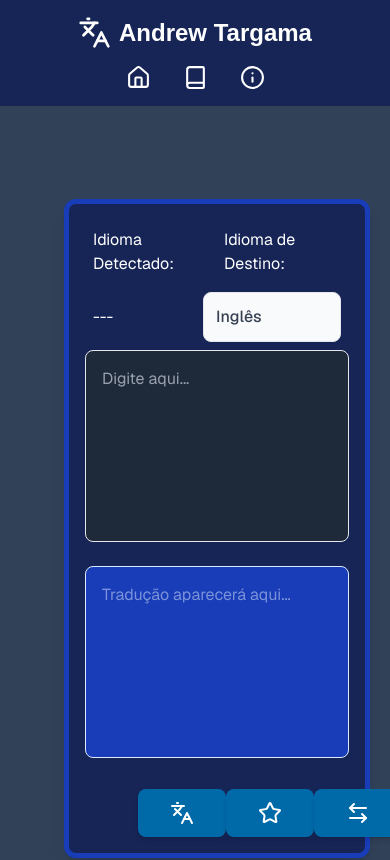
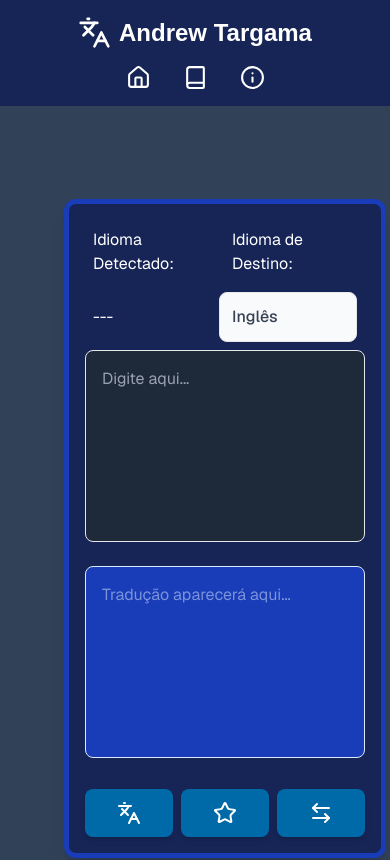
Before and after one commit to andrewnationdev/andrew-targama, a Next.js app: page / in a window 390 px wide. Shown: the top 860 px of the page. Built offline with nearby package versions, Linux system fonts and the light colour scheme.

Commit message:
margem e alinhamento dos botões em dispositivos móveis

```diff
--- a/app/components/action-buttons-row.tsx
+++ b/app/components/action-buttons-row.tsx
@@ -3,7 +3,7 @@ import { ArrowLeftRight,Languages, Star } from "lucide-react"
 import { IActionButtonsRowProps } from "../types/types"
 
 export default function ActionButtonsRow(props:IActionButtonsRowProps){
-    return         <div className="flex justify-around w-[60%] mx-auto">
+    return         <div className="flex justify-around gap-2 md:w-[60%] mx-auto">
             <button
                 onClick={props.handleTranslateButton}
                 title="Traduzir"
```
